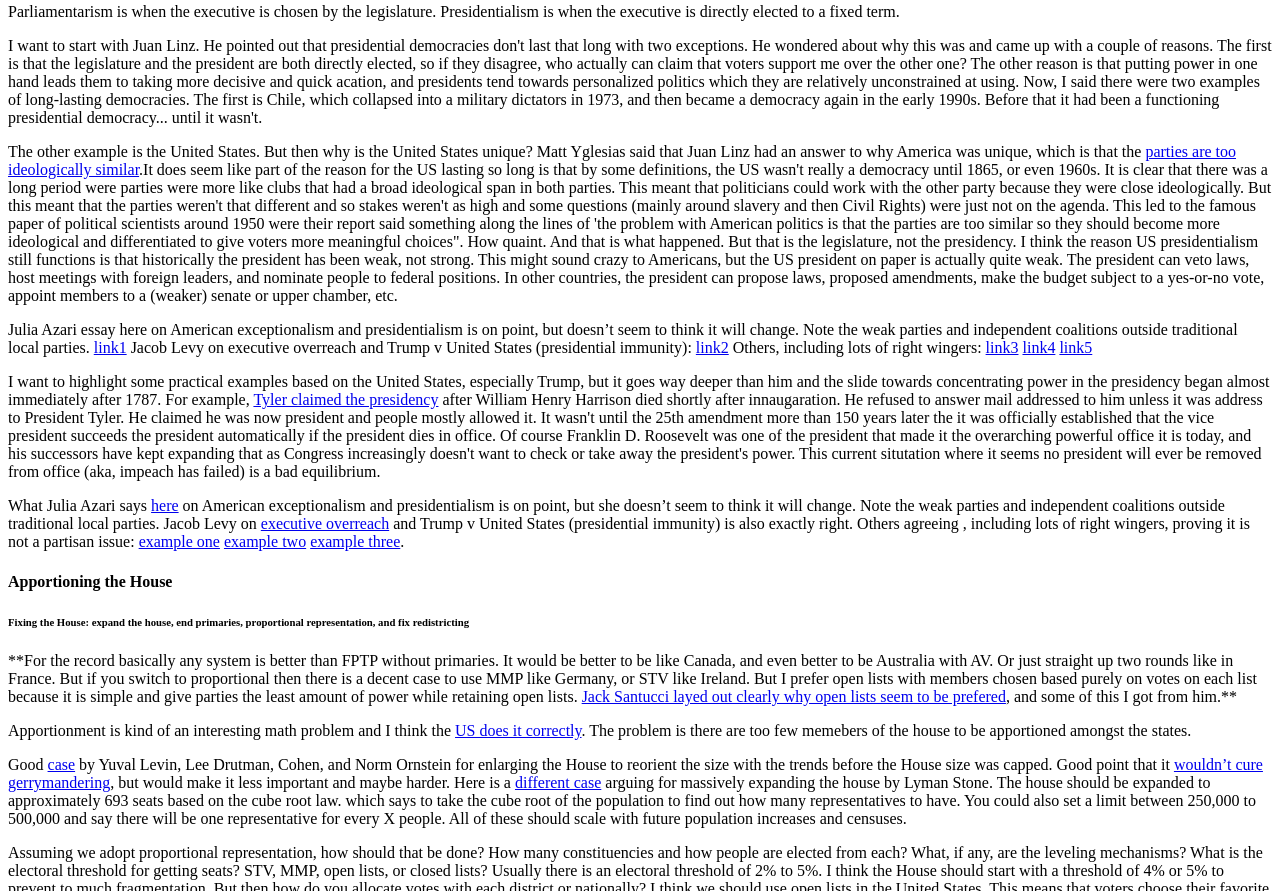
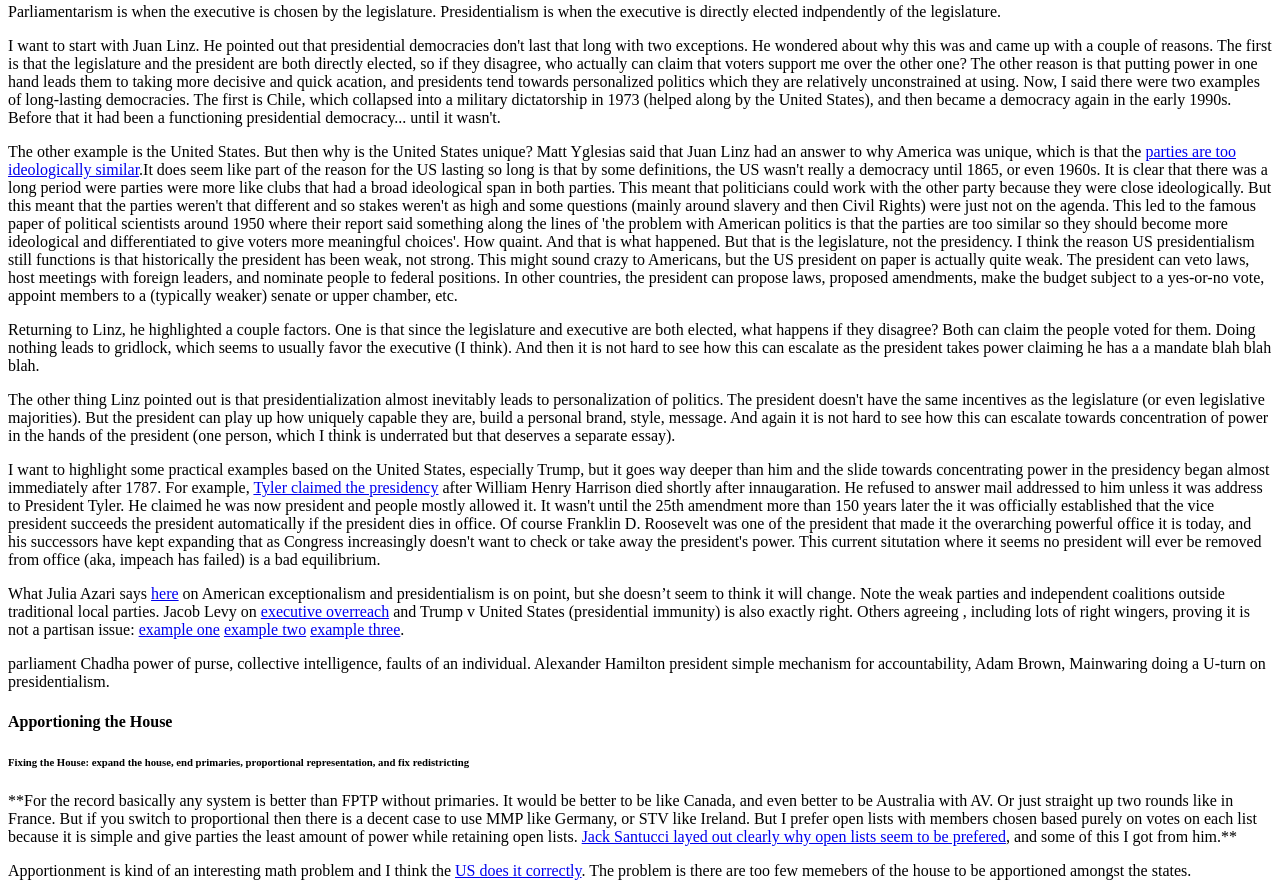
Before and after one commit to dbattice/website, a plain HTML site: page constitutionalquestions.html in a window 1280 px wide. Shown: the part 694-1585 px from the top of the page. Drawn offline with Linux system fonts and the light colour scheme.

Commit message:
Update constitutionalquestions.html

```diff
--- a/constitutionalquestions.html
+++ b/constitutionalquestions.html
@@ -54,15 +54,15 @@ which will be the focus later in this article.
 </p>
 <h4 id="caseforparliamentarism">The Case for Parliamentarism</h4>
 <p>Parliamentarism is when the executive is chosen by the legislature. Presidentialism is when the executive is directly
-elected to a fixed term.</p>
+elected indpendently of the legislature.</p>
 <p>I want to start with Juan Linz. He pointed out that presidential democracies don't last that long with two exceptions.
 He wondered about why this was and came up with a couple of reasons. The first is that the legislature and the
 president are both directly elected, so if they disagree, who actually can claim that voters support me over the other one?
 The other reason is that putting power in one hand leads them to taking more decisive and quick acation, and
 presidents tend towards personalized politics which they are relatively unconstrained at using.
 Now, I said there were two examples of long-lasting democracies. The first is Chile, which collapsed into a
-military dictators in 1973, and then became a democracy again in the early 1990s. Before that it had been a
-functioning presidential democracy... until it wasn't.
+military dictatorship in 1973 (helped along by the United States), and then became a democracy again in the early 1990s.
+Before that it had been a functioning presidential democracy... until it wasn't.
 </p>
 <p>The other example is the United States. But then why is the United States unique?
 Matt Yglesias said that Juan Linz had an answer to why America was unique, which is that the
@@ -73,24 +73,24 @@ there was a long period were parties were more like clubs that had a broad ideol
 This meant that politicians could work with the other party because they were close ideologically. But this meant
 that the parties weren't that different and so stakes weren't as high and some questions (mainly around slavery and then
 Civil Rights) were just not on the agenda. This led to the famous paper of political scientists around 1950
-were their report said something along the lines of 'the problem with American politics is that the parties are
+where their report said something along the lines of 'the problem with American politics is that the parties are
 too similar so they should become more ideological and differentiated to give voters more meaningful
-choices". How quaint. And that is what happened.
+choices'. How quaint. And that is what happened.
 But that is the legislature, not the presidency. I think the reason US presidentialism still functions is that
 historically the president has been weak, not strong. This might sound crazy to Americans, but the US
 president on paper is actually quite weak. The president can veto laws, host meetings with foreign leaders, and
 nominate people to federal positions. In other countries, the president can propose laws, proposed amendments,
-make the budget subject to a yes-or-no vote, appoint members to a (weaker) senate or upper chamber, etc.
+make the budget subject to a yes-or-no vote, appoint members to a (typically weaker) senate or upper chamber, etc.
 </p>
-<p>Julia Azari essay here on American exceptionalism and presidentialism is on point, but doesn’t seem to think
-it will change. Note the weak parties and independent coalitions outside traditional local parties.
-<a href="https://connect.apsanet.org/wp-content/uploads/sites/26/2021/04/Democracy-and-Autocracy_April-2021_Constraining-Presidents.pdf">link1</a>
-Jacob Levy on executive overreach and Trump v United States (presidential immunity):
-<a href="https://www.theunpopulist.net/p/justice-roberts-subverted-the-separation">link2</a>
-Others, including lots of right wingers:
-<a href="https://www.theunpopulist.net/p/the-roberts-courts-presidential-immunity">link3</a>
-<a href="https://www.lawfaremedia.org/article/broad-reflections-on-trump-v.-united-states">link4</a>
-<a href="https://danieldrezner.substack.com/p/a-republic-if-you-can-keep-it">link5</a>
+<p>Returning to Linz, he highlighted a couple factors. One is that since the legislature and executive are both
+elected, what happens if they disagree? Both can claim the people voted for them. Doing nothing leads to
+gridlock, which seems to usually favor the executive (I think). And then it is not hard to see how this can
+escalate as the president takes power claiming he has a a mandate blah blah blah.</p>
+<p>The other thing Linz pointed out is that presidentialization almost inevitably leads to personalization
+of politics. The president doesn't have the same incentives as the legislature (or even legislative majorities).
+But the president can play up how uniquely capable they are, build a personal brand, style, message.
+And again it is not hard to see how this can escalate towards concentration of power in the hands of the president
+(one person, which I think is underrated but that deserves a separate essay).
 </p>
 <p>I want to highlight some practical examples based on the United States, especially Trump, but it goes way
 deeper than him and the slide towards concentrating power in the presidency began almost immediately after 1787.
@@ -114,7 +114,10 @@ Others agreeing , including lots of right wingers, proving it is not a partisan
 <a href="https://www.theunpopulist.net/p/the-roberts-courts-presidential-immunity">example one</a>
 <a href="https://www.lawfaremedia.org/article/broad-reflections-on-trump-v.-united-states">example two</a>
 <a href="https://danieldrezner.substack.com/p/a-republic-if-you-can-keep-it">example three</a>.</p>
-
+<p>parliament Chadha power of purse, collective intelligence, faults of an individual.
+Alexander Hamilton president simple mechanism for accountability,
+Adam Brown, Mainwaring doing a U-turn on presidentialism.
+</p>
 <h4 id="fixingthehouse">Apportioning the House</h4>
 <h6>Fixing the House: expand the house, end primaries, proportional representation, and fix redistricting
 </h6>
```
